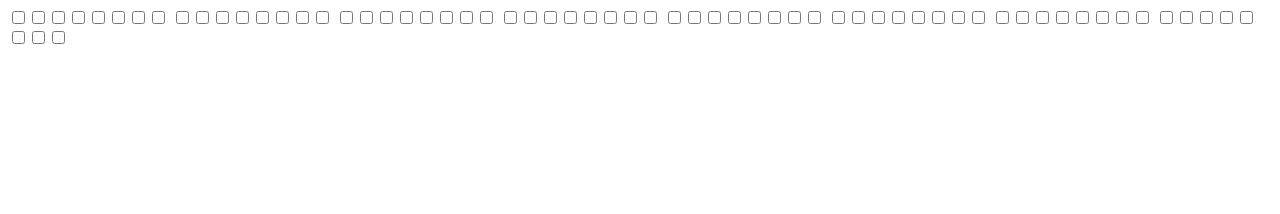
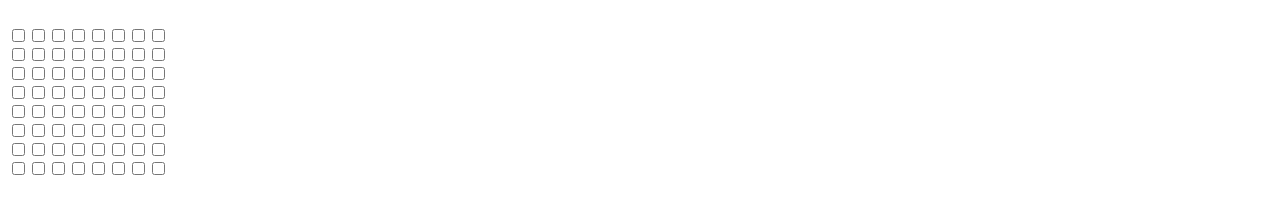
Before and after one commit to Flyspeck101/BT-Map-Emoji, a plain HTML site: page index.html in a window 1280 px wide. Drawn offline with Linux system fonts and the light colour scheme.

Commit message:
Update index.html

```diff
--- a/index.html
+++ b/index.html
@@ -19,7 +19,7 @@
     [false, false, false, false, false, false, false, false]
   ];
   for (let i = 0; i < 64; i++) {
-    checkboxesContainer.innerHTML += i % 8 == 0 ? "\n" : "";
+    checkboxesContainer.innerHTML += i % 8 == 0 ? "<br>" : "";
     checkboxesContainer.innerHTML += `<input type="checkbox" id="${i}">`;
     let checkbox = document.getElementById(`${i}`);
     checkbox.addEventListener("click", () => {
```
